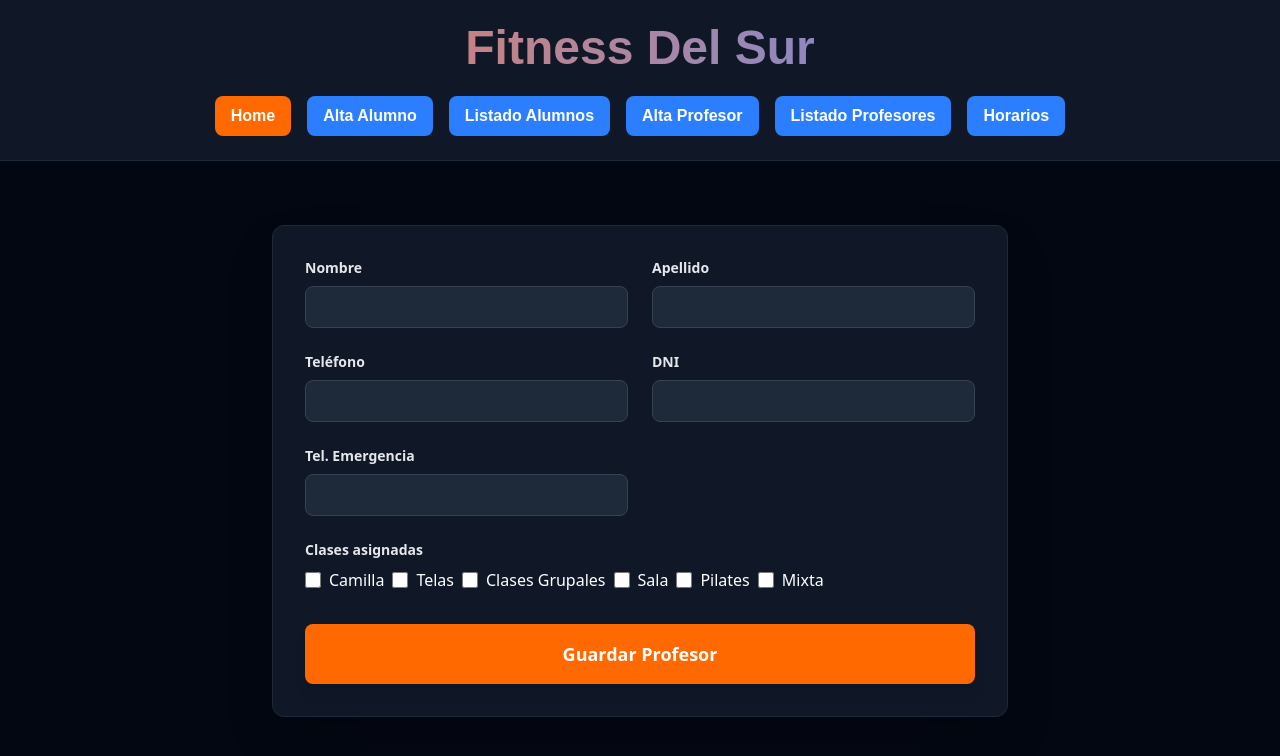
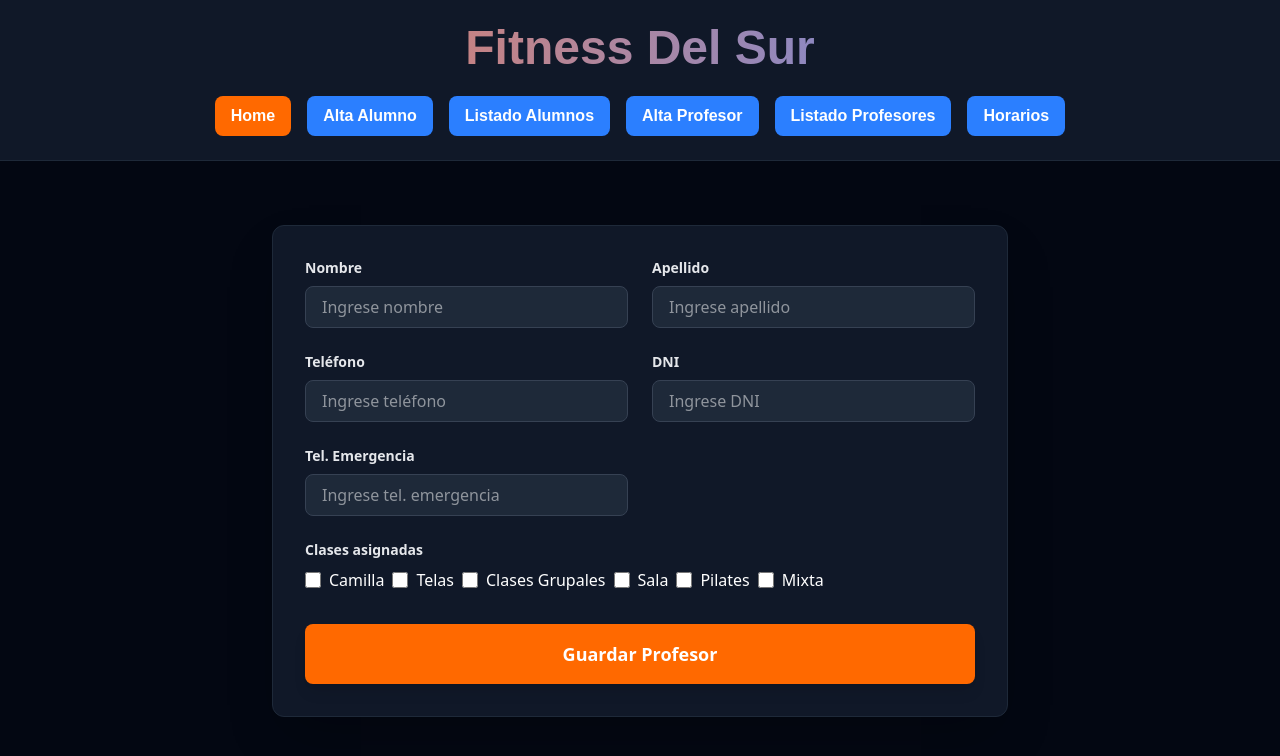
Before and after one commit to SantiagoArteche/urquiza-gym, a React (Vite) app in the folder frontend-v2/: page /create-teacher in a window 1280 px wide. Shown: the top 756 px of the page. Built offline with nearby package versions, Linux system fonts and the light colour scheme.

Commit message:
feat(general): add missing placeholders

```diff
--- a/frontend-v2/src/pages/create-teacher/CreateTeacher.view.tsx
+++ b/frontend-v2/src/pages/create-teacher/CreateTeacher.view.tsx
@@ -42,6 +42,7 @@ export const CreateTeacherView = ({
                 name="name"
                 value={values.name}
                 onChange={handleChange}
+                placeholder="Ingrese nombre"
                 className="w-full px-4 py-2 bg-gray-800 border border-gray-700 rounded-lg text-white"
               />
               {touched.name && errors.name && (
@@ -57,6 +58,7 @@ export const CreateTeacherView = ({
               </label>
               <input
                 name="lastName"
+                placeholder="Ingrese apellido"
                 value={values.lastName}
                 onChange={handleChange}
                 className="w-full px-4 py-2 bg-gray-800 border border-gray-700 rounded-lg text-white"
@@ -74,6 +76,7 @@ export const CreateTeacherView = ({
               </label>
               <input
                 name="phone"
+                placeholder="Ingrese teléfono"
                 value={values.phone}
                 onChange={handleChange}
                 className="w-full px-4 py-2 bg-gray-800 border border-gray-700 rounded-lg text-white"
@@ -91,6 +94,7 @@ export const CreateTeacherView = ({
               </label>
               <input
                 name="countryId"
+                placeholder="Ingrese DNI"
                 value={values.countryId}
                 onChange={handleChange}
                 className="w-full px-4 py-2 bg-gray-800 border border-gray-700 rounded-lg text-white"
@@ -108,6 +112,7 @@ export const CreateTeacherView = ({
               </label>
               <input
                 name="emergencyPhone"
+                placeholder="Ingrese tel. emergencia"
                 value={values.emergencyPhone}
                 onChange={handleChange}
                 className="w-full px-4 py-2 bg-gray-800 border border-gray-700 rounded-lg text-white"
--- a/frontend-v2/src/pages/home/Home.view.tsx
+++ b/frontend-v2/src/pages/home/Home.view.tsx
@@ -77,6 +77,7 @@ export default function HomeView({
                     type="number"
                     id="dni"
                     name="dni"
+                    placeholder="Ingrese su DNI"
                     value={values.dni}
                     onChange={handleChange}
                     required
```
